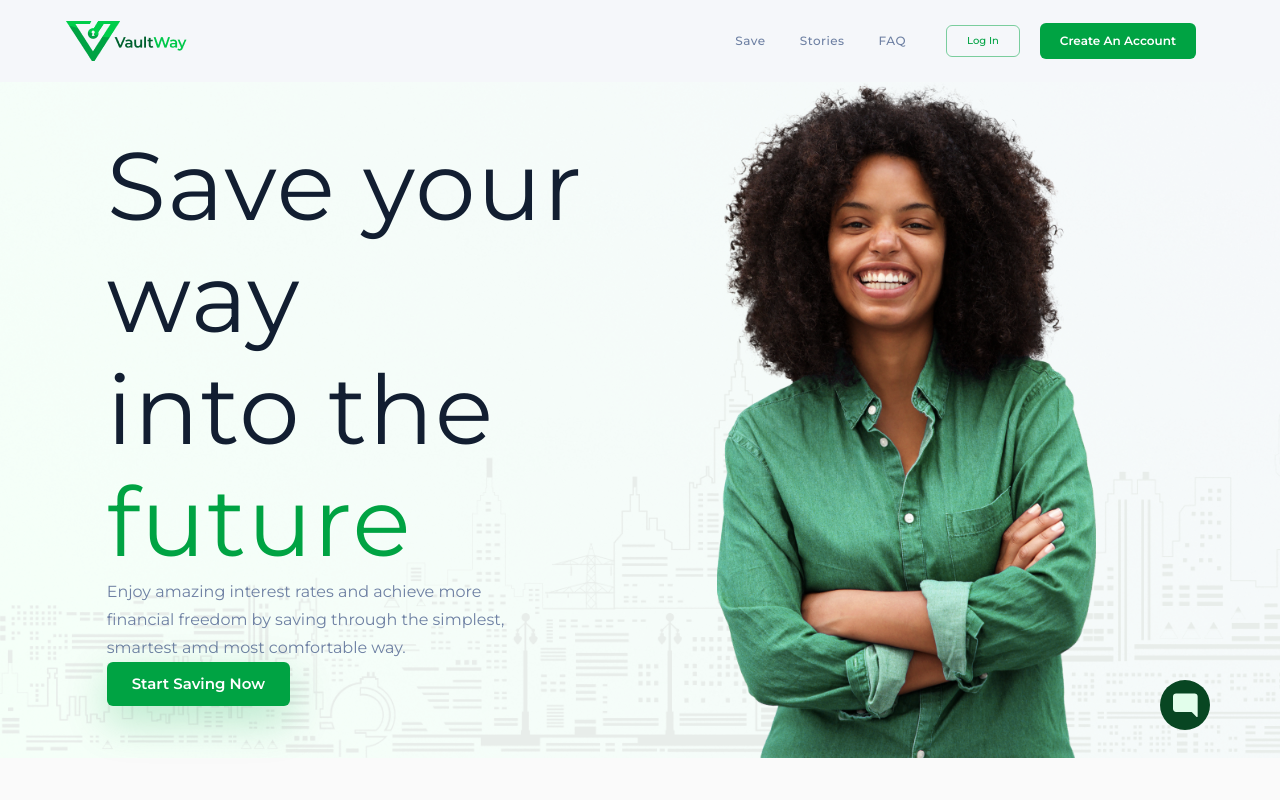
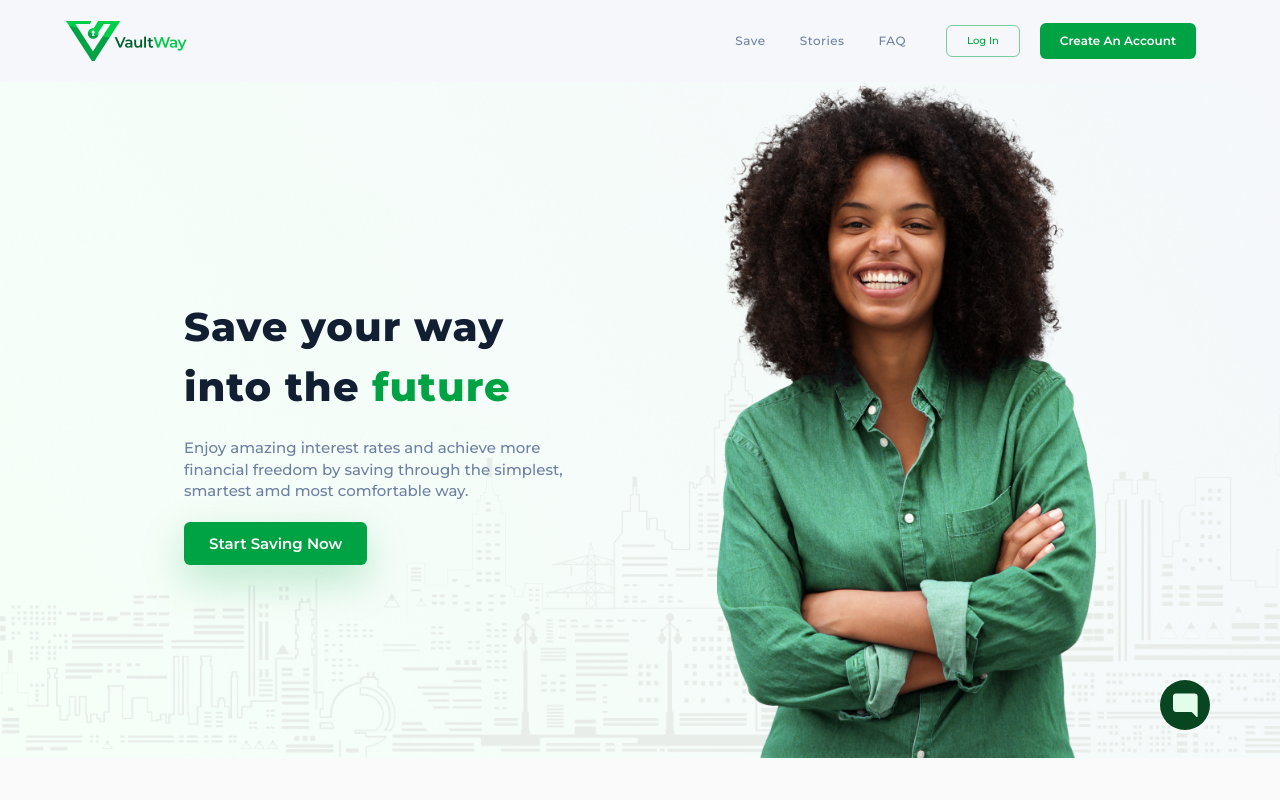
Before and after one commit to oluSammy/Vault-way, a React (Create React App) app: page / in a window 1280 px wide. Shown: the top 800 px of the page. Built offline with nearby package versions, Linux system fonts and the light colour scheme.

Commit message:
changed typo to h1

```diff
--- a/src/pages/Homepage/Home.component.jsx
+++ b/src/pages/Homepage/Home.component.jsx
@@ -57,13 +57,13 @@ const Home = () => {
             <Grid className={classes.hero} container justify="center" alignItems="center">
                 <Grid container item lg={5} md={5} sm={6} xs={9}  justify={matchesXS ? 'flex-start' : 'center'} >
                     <div className={classes.heroText}>
-                        <Typography className={classes.heading} variant="h1" component="h1">
+                        <h1 className={classes.heading}>
                             Save your way <br/> into the <span className={classes.headingSpan}>future</span>
-                        </Typography>
-                        <Typography className={classes.subHeading} variant="subtitle1">
+                        </h1>
+                        <p className={classes.subHeading}>
                             Enjoy amazing interest rates and achieve more <br/> financial freedom by saving through the simplest, <br/>
                             smartest amd most comfortable way.
-                        </Typography>
+                        </p>
                         <ButtonCta  type="contained" text="Start Saving Now" bgColor="primary"
                             shadow={true}
                             paddingSide={matchesXS ? '22px' : '25px'}
--- a/src/pages/Homepage/Home.styles.js
+++ b/src/pages/Homepage/Home.styles.js
@@ -16,16 +16,16 @@ const homeStyles = makeStyles(() => ({
 
   heroText: {
     '@media (max-width: 600px)': {
-      marginTop: '2.5rem',
+      marginTop: '30px',
     },
   },
 
   heading: {
     color: '#121E31',
     fontWeight: 800,
-    fontSize: '2.8rem',
-    lineHeight: '3.5rem',
-    letterSpacing: '.1rem',
+    fontSize: '40px',
+    lineHeight: '60px',
+    letterSpacing: '1px',
     marginBottom: '20px',
 
     '@media (max-width: 800px)': {
```
